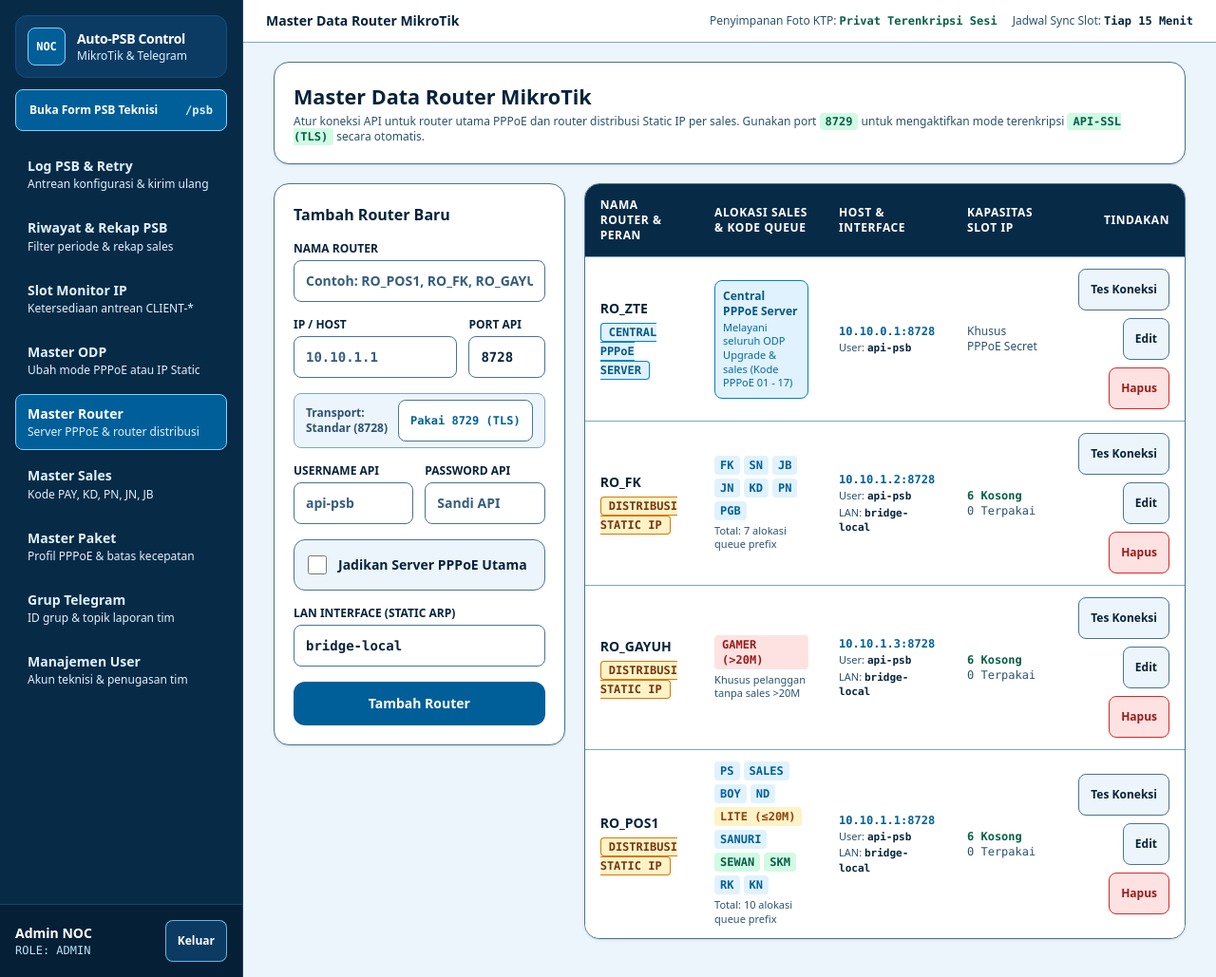
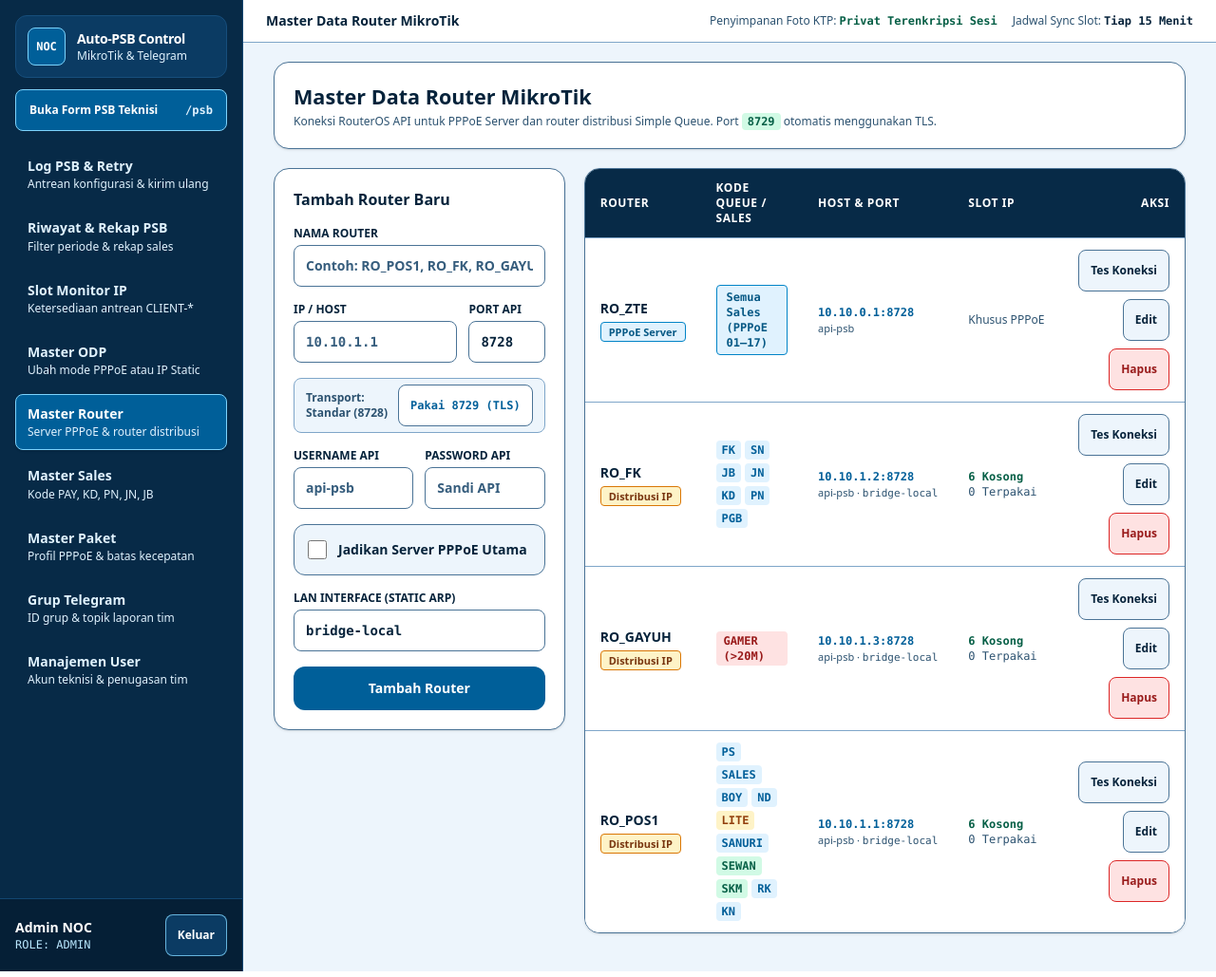
Before and after one commit to garxpuji/form-psb, a Laravel app: page /admin/routers in a window 1280 px wide. Shown: the whole page at 95% size. Run offline with Laravel 12, Linux system fonts and the light colour scheme; a user stored in the database is signed in; data comes from the database, SQL or seed files in the repository; style sheets or scripts are compiled from the project's sources; some libraries are stand-ins or nearby versions.

Commit message:
style: perbaiki tampilan tabel router dan sales agar lebih ringkas dan bebas teks lebay

```diff
--- a/resources/views/admin/routers/index.blade.php
+++ b/resources/views/admin/routers/index.blade.php
@@ -5,7 +5,7 @@
     <div class="rounded-2xl border-[1.5px] border-[#4A7396] bg-white p-4 shadow-sm sm:p-5">
         <h1 class="text-[clamp(1.125rem,2vw,1.35rem)] font-extrabold text-[#06233B]">Master Data Router MikroTik</h1>
         <p class="mt-0.5 text-xs font-medium text-[#2C5270]">
-            Atur koneksi API untuk router utama PPPoE dan router distribusi Static IP per sales. Gunakan port <code class="rounded bg-[#D1FAE5] px-1.5 py-0.5 font-mono font-bold text-[#065F46]">8729</code> untuk mengaktifkan mode terenkripsi <code class="rounded bg-[#D1FAE5] px-1.5 py-0.5 font-mono font-bold text-[#065F46]">API-SSL (TLS)</code> secara otomatis.
+            Koneksi RouterOS API untuk PPPoE Server dan router distribusi Simple Queue. Port <code class="rounded bg-[#D1FAE5] px-1.5 py-0.5 font-mono font-bold text-[#065F46]">8729</code> otomatis menggunakan TLS.
         </p>
     </div>
 
@@ -119,71 +119,61 @@
                 <table class="min-w-full divide-y divide-[#7FA6C9] text-left text-sm">
                     <thead class="bg-[#072A47] text-xs font-bold uppercase tracking-wider text-white">
                         <tr>
-                            <th scope="col" class="px-4 py-3.5">Nama Router & Peran</th>
-                            <th scope="col" class="px-4 py-3.5">Alokasi Sales & Kode Queue</th>
-                            <th scope="col" class="px-4 py-3.5">Host & Interface</th>
-                            <th scope="col" class="px-4 py-3.5">Kapasitas Slot IP</th>
-                            <th scope="col" class="px-4 py-3.5 text-right">Tindakan</th>
+                            <th scope="col" class="px-4 py-3">Router</th>
+                            <th scope="col" class="px-4 py-3">Kode Queue / Sales</th>
+                            <th scope="col" class="px-4 py-3">Host &amp; Port</th>
+                            <th scope="col" class="px-4 py-3">Slot IP</th>
+                            <th scope="col" class="px-4 py-3 text-right">Aksi</th>
                         </tr>
                     </thead>
                     <tbody class="divide-y divide-[#7FA6C9] bg-white">
                         @forelse ($routers as $router)
                             <tr class="hover:bg-[#EDF5FC]/70">
-                                <td class="px-4 py-3">
+                                <td class="whitespace-nowrap px-4 py-3">
                                     <div class="font-extrabold text-[#06233B]">{{ $router->nama_router }}</div>
                                     <div class="mt-1">
                                         @if ($router->is_pppoe_server)
-                                            <span class="rounded border border-[#0284C7] bg-[#E0F2FE] px-2 py-0.5 font-mono text-xs font-bold text-[#075985]">
-                                                CENTRAL PPPoE SERVER
+                                            <span class="inline-flex items-center rounded border border-[#0284C7] bg-[#E0F2FE] px-2 py-0.5 font-sans text-[11px] font-bold text-[#075985]">
+                                                PPPoE Server
                                             </span>
                                         @else
-                                            <span class="rounded border border-[#D97706] bg-[#FEF3C7] px-2 py-0.5 font-mono text-xs font-bold text-[#78350F]">
-                                                DISTRIBUSI STATIC IP
+                                            <span class="inline-flex items-center rounded border border-[#D97706] bg-[#FEF3C7] px-2 py-0.5 font-sans text-[11px] font-bold text-[#78350F]">
+                                                Distribusi IP
                                             </span>
                                         @endif
                                     </div>
                                 </td>
                                 <td class="px-4 py-3 text-xs">
                                     @if ($router->is_pppoe_server)
-                                        <div class="rounded-lg border border-[#0284C7] bg-[#E0F2FE] p-2 text-xs">
-                                            <span class="font-extrabold text-[#075985]">Central PPPoE Server</span>
-                                            <p class="mt-0.5 text-[11px] text-[#0369A1]">Melayani seluruh ODP Upgrade &amp; sales (Kode PPPoE 01 - 17)</p>
-                                        </div>
+                                        <span class="inline-flex items-center rounded border border-[#0284C7] bg-[#E0F2FE] px-2.5 py-1 font-mono text-xs font-bold text-[#075985]">
+                                            Semua Sales (PPPoE 01–17)
+                                        </span>
                                     @elseif (str_contains(strtoupper($router->nama_router), 'POS1'))
-                                        <div class="space-y-1">
-                                            <div class="flex flex-wrap gap-1">
-                                                <span class="inline-flex items-center rounded bg-[#E0F2FE] px-1.5 py-0.5 font-mono text-xs font-extrabold text-[#005F99]" title="MAMAT S (PPPoE 04)">PS</span>
-                                                <span class="inline-flex items-center rounded bg-[#E0F2FE] px-1.5 py-0.5 font-mono text-xs font-extrabold text-[#005F99]" title="MALIK (07) & MALIK-KOLE (13)">SALES</span>
-                                                <span class="inline-flex items-center rounded bg-[#E0F2FE] px-1.5 py-0.5 font-mono text-xs font-extrabold text-[#005F99]" title="RW BOY (PPPoE 11)">BOY</span>
-                                                <span class="inline-flex items-center rounded bg-[#E0F2FE] px-1.5 py-0.5 font-mono text-xs font-extrabold text-[#005F99]" title="NADIH (PPPoE 12)">ND</span>
-                                                <span class="inline-flex items-center rounded bg-[#FEF3C7] px-1.5 py-0.5 font-mono text-xs font-extrabold text-[#92400E]" title="GAYUH (01) - Paket ≤20M">LITE (≤20M)</span>
-                                                <span class="inline-flex items-center rounded bg-[#E0F2FE] px-1.5 py-0.5 font-mono text-xs font-extrabold text-[#005F99]" title="SANURI (PPPoE 10)">SANURI</span>
-                                                <span class="inline-flex items-center rounded bg-[#D1FAE5] px-1.5 py-0.5 font-mono text-xs font-extrabold text-[#065F46]" title="HABUDIN (09) - ODP GSA/GSB">SEWAN</span>
-                                                <span class="inline-flex items-center rounded bg-[#D1FAE5] px-1.5 py-0.5 font-mono text-xs font-extrabold text-[#065F46]" title="HABUDIN (09) - ODP GSMA">SKM</span>
-                                                <span class="inline-flex items-center rounded bg-[#E0F2FE] px-1.5 py-0.5 font-mono text-xs font-extrabold text-[#005F99]" title="ROKI (PPPoE 05)">RK</span>
-                                                <span class="inline-flex items-center rounded bg-[#E0F2FE] px-1.5 py-0.5 font-mono text-xs font-extrabold text-[#005F99]" title="SUBUR (PPPoE 06)">KN</span>
-                                            </div>
-                                            <div class="text-[11px] font-medium text-[#2C5270]">Total: 10 alokasi queue prefix</div>
+                                        <div class="flex flex-wrap gap-1">
+                                            <span class="inline-flex items-center rounded bg-[#E0F2FE] px-1.5 py-0.5 font-mono text-xs font-bold text-[#005F99]">PS</span>
+                                            <span class="inline-flex items-center rounded bg-[#E0F2FE] px-1.5 py-0.5 font-mono text-xs font-bold text-[#005F99]">SALES</span>
+                                            <span class="inline-flex items-center rounded bg-[#E0F2FE] px-1.5 py-0.5 font-mono text-xs font-bold text-[#005F99]">BOY</span>
+                                            <span class="inline-flex items-center rounded bg-[#E0F2FE] px-1.5 py-0.5 font-mono text-xs font-bold text-[#005F99]">ND</span>
+                                            <span class="inline-flex items-center rounded bg-[#FEF3C7] px-1.5 py-0.5 font-mono text-xs font-bold text-[#92400E]">LITE</span>
+                                            <span class="inline-flex items-center rounded bg-[#E0F2FE] px-1.5 py-0.5 font-mono text-xs font-bold text-[#005F99]">SANURI</span>
+                                            <span class="inline-flex items-center rounded bg-[#D1FAE5] px-1.5 py-0.5 font-mono text-xs font-bold text-[#065F46]">SEWAN</span>
+                                            <span class="inline-flex items-center rounded bg-[#D1FAE5] px-1.5 py-0.5 font-mono text-xs font-bold text-[#065F46]">SKM</span>
+                                            <span class="inline-flex items-center rounded bg-[#E0F2FE] px-1.5 py-0.5 font-mono text-xs font-bold text-[#005F99]">RK</span>
+                                            <span class="inline-flex items-center rounded bg-[#E0F2FE] px-1.5 py-0.5 font-mono text-xs font-bold text-[#005F99]">KN</span>
                                         </div>
                                     @elseif (str_contains(strtoupper($router->nama_router), 'FK'))
-                                        <div class="space-y-1">
-                                            <div class="flex flex-wrap gap-1">
-                                                <span class="inline-flex items-center rounded bg-[#E0F2FE] px-1.5 py-0.5 font-mono text-xs font-extrabold text-[#005F99]" title="FKDS (PPPoE 16)">FK</span>
-                                                <span class="inline-flex items-center rounded bg-[#E0F2FE] px-1.5 py-0.5 font-mono text-xs font-extrabold text-[#005F99]" title="SN (PPPoE 15)">SN</span>
-                                                <span class="inline-flex items-center rounded bg-[#E0F2FE] px-1.5 py-0.5 font-mono text-xs font-extrabold text-[#005F99]" title="MIFTAH (PPPoE 02)">JB</span>
-                                                <span class="inline-flex items-center rounded bg-[#E0F2FE] px-1.5 py-0.5 font-mono text-xs font-extrabold text-[#005F99]" title="JABRIK (PPPoE 03)">JN</span>
-                                                <span class="inline-flex items-center rounded bg-[#E0F2FE] px-1.5 py-0.5 font-mono text-xs font-extrabold text-[#005F99]" title="SUMARDI (PPPoE 17)">KD</span>
-                                                <span class="inline-flex items-center rounded bg-[#E0F2FE] px-1.5 py-0.5 font-mono text-xs font-extrabold text-[#005F99]" title="PAY (PPPoE 08)">PN</span>
-                                                <span class="inline-flex items-center rounded bg-[#E0F2FE] px-1.5 py-0.5 font-mono text-xs font-extrabold text-[#005F99]" title="PGB (PPPoE 14)">PGB</span>
-                                            </div>
-                                            <div class="text-[11px] font-medium text-[#2C5270]">Total: 7 alokasi queue prefix</div>
+                                        <div class="flex flex-wrap gap-1">
+                                            <span class="inline-flex items-center rounded bg-[#E0F2FE] px-1.5 py-0.5 font-mono text-xs font-bold text-[#005F99]">FK</span>
+                                            <span class="inline-flex items-center rounded bg-[#E0F2FE] px-1.5 py-0.5 font-mono text-xs font-bold text-[#005F99]">SN</span>
+                                            <span class="inline-flex items-center rounded bg-[#E0F2FE] px-1.5 py-0.5 font-mono text-xs font-bold text-[#005F99]">JB</span>
+                                            <span class="inline-flex items-center rounded bg-[#E0F2FE] px-1.5 py-0.5 font-mono text-xs font-bold text-[#005F99]">JN</span>
+                                            <span class="inline-flex items-center rounded bg-[#E0F2FE] px-1.5 py-0.5 font-mono text-xs font-bold text-[#005F99]">KD</span>
+                                            <span class="inline-flex items-center rounded bg-[#E0F2FE] px-1.5 py-0.5 font-mono text-xs font-bold text-[#005F99]">PN</span>
+                                            <span class="inline-flex items-center rounded bg-[#E0F2FE] px-1.5 py-0.5 font-mono text-xs font-bold text-[#005F99]">PGB</span>
                                         </div>
                                     @elseif (str_contains(strtoupper($router->nama_router), 'GAYUH'))
-                                        <div class="space-y-1">
-                                            <div class="flex flex-wrap gap-1">
-                                                <span class="inline-flex items-center rounded bg-[#FEE2E2] px-2 py-0.5 font-mono text-xs font-extrabold text-[#991B1B]" title="GAYUH (01) - Paket >20M">GAMER (&gt;20M)</span>
-                                            </div>
-                                            <div class="text-[11px] font-medium text-[#2C5270]">Khusus pelanggan tanpa sales &gt;20M</div>
+                                        <div class="flex flex-wrap gap-1">
+                                            <span class="inline-flex items-center rounded bg-[#FEE2E2] px-2 py-0.5 font-mono text-xs font-bold text-[#991B1B]">GAMER (&gt;20M)</span>
                                         </div>
                                     @else
                                         <div class="flex flex-wrap gap-1">
@@ -195,22 +185,20 @@
                                         </div>
                                     @endif
                                 </td>
-                                <td class="px-4 py-3 text-xs">
+                                <td class="whitespace-nowrap px-4 py-3 text-xs">
                                     <div class="font-mono text-xs font-bold text-[#005F99]">
                                         {{ $router->ip_host }}:{{ $router->api_port }}
                                     </div>
                                     <div class="mt-0.5 text-[11px] text-[#2C5270]">
-                                        User: <span class="font-mono font-semibold text-[#06233B]">{{ $router->username }}</span>
+                                        {{ $router->username }}
+                                        @if (! $router->is_pppoe_server && $router->lan_interface)
+                                            · <span class="font-mono">{{ $router->lan_interface }}</span>
+                                        @endif
                                     </div>
-                                    @if (! $router->is_pppoe_server)
-                                        <div class="mt-0.5 text-[11px] text-[#2C5270]">
-                                            LAN: <span class="font-mono font-semibold text-[#06233B]">{{ $router->lan_interface ?? '-' }}</span>
-                                        </div>
-                                    @endif
                                 </td>
-                                <td class="px-4 py-3 text-xs">
+                                <td class="whitespace-nowrap px-4 py-3 text-xs">
                                     @if ($router->is_pppoe_server)
-                                        <span class="font-medium text-[#2C5270]">Khusus PPPoE Secret</span>
+                                        <span class="font-medium text-[#2C5270]">Khusus PPPoE</span>
                                     @else
                                         <div class="font-mono font-bold {{ (int) $router->available_slots_count === 0 ? 'text-[#991B1B]' : 'text-[#065F46]' }}">{{ $router->available_slots_count }} Kosong</div>
                                         <div class="font-mono text-[#2C5270]">{{ $router->used_slots_count }} Terpakai</div>
--- a/resources/views/admin/sales/index.blade.php
+++ b/resources/views/admin/sales/index.blade.php
@@ -106,10 +106,8 @@
                             <td class="px-4 py-3 text-xs font-semibold text-[#06233B]">
                                 @if ($sale->kode_sales_pppoe === '01')
                                     <span class="font-bold text-[#075985]">RO_POS1 (≤20M) / RO_GAYUH (&gt;20M)</span>
-                                    <div class="text-[11px] text-[#2C5270]">Routing otomatis per paket</div>
                                 @elseif ($sale->kode_sales_pppoe === '09')
                                     <span class="font-bold text-[#065F46]">RO_POS1</span>
-                                    <div class="text-[11px] text-[#2C5270]">Prefix otomatis per ODP</div>
                                 @else
                                     <span class="font-bold">{{ $sale->ipRouter?->nama_router ?? '-' }}</span>
                                     <span class="font-mono text-[#2C5270]">({{ $sale->ipRouter?->ip_host }})</span>
```
